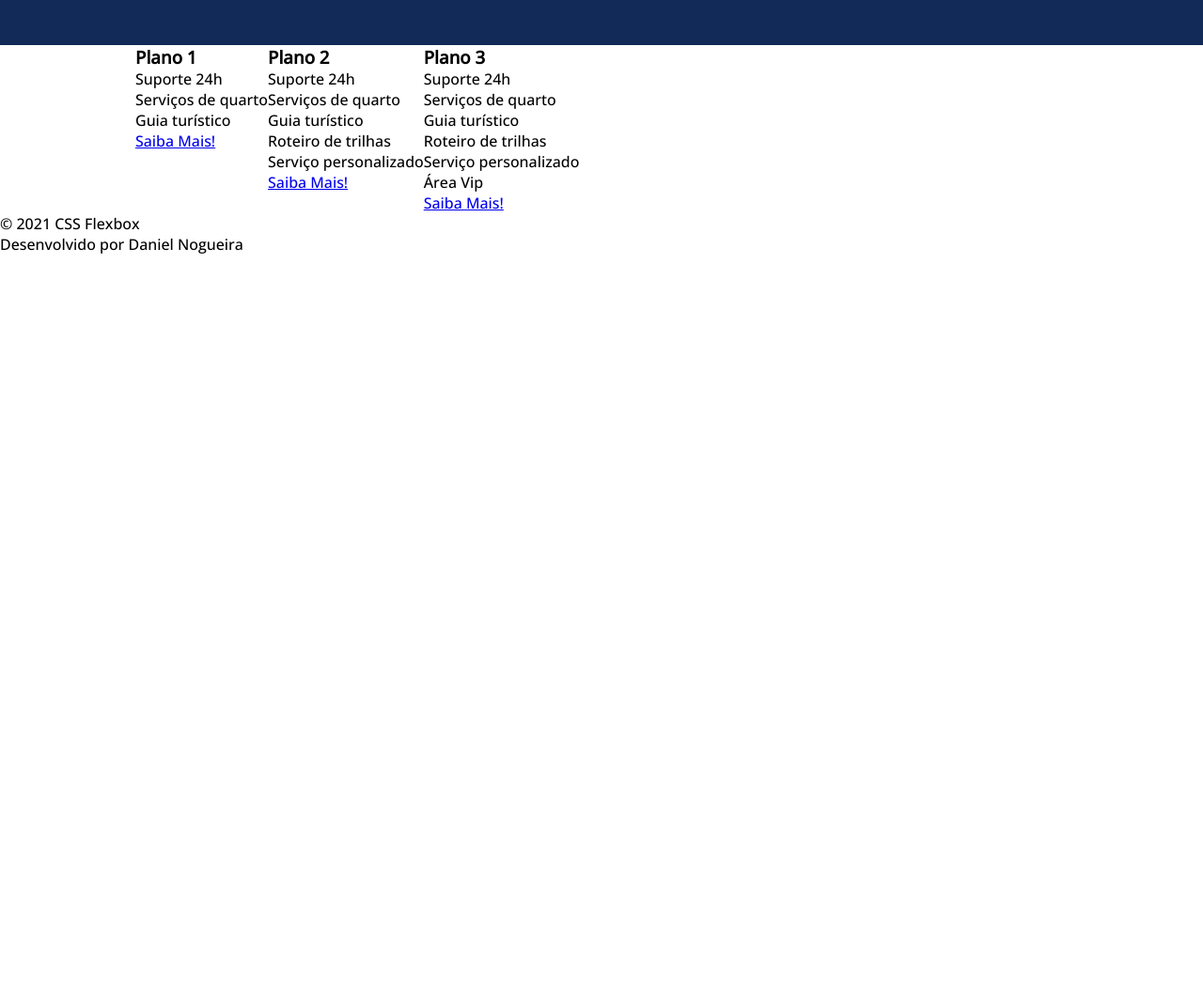
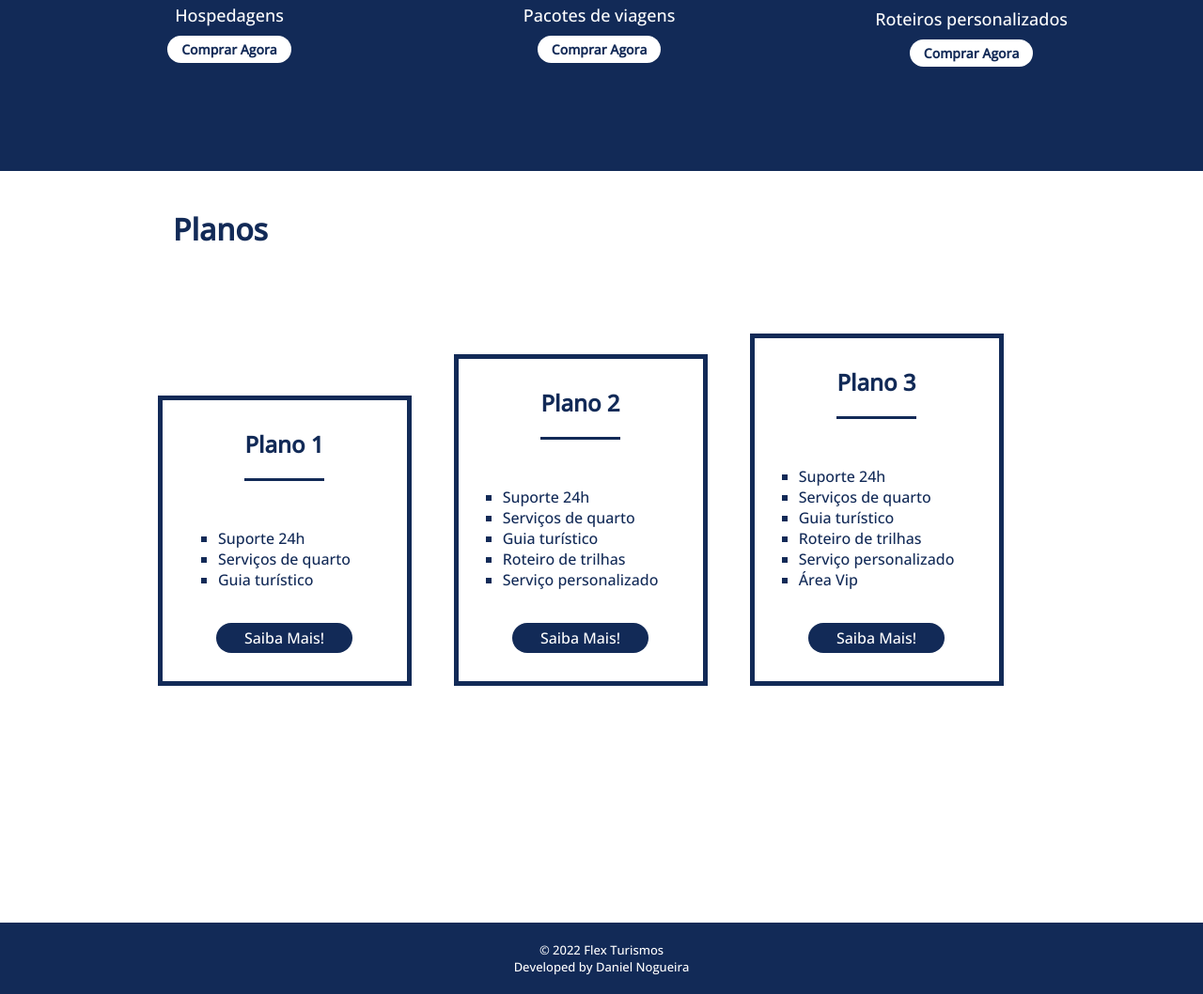
Before and after one commit to udanielnogueira/projeto-front-end-002, a plain HTML site: page index.html in a window 1280 px wide. Shown: the part 1700-2758 px from the top of the page at 94% size. Before the commit the page ends 1971 px from the top, so only its background shows below. Drawn offline with nearby package versions, Linux system fonts and the light colour scheme.

Commit message:
Update file

```diff
--- a/index.html
+++ b/index.html
@@ -78,8 +78,11 @@
     </div>
 
     <!--Bloco 4 da landing page-->
-    <div class="flex-container">
-        <div>
+    <div class="flex-container" id="planos">
+        <div><h2>Planos</h2></div>
+
+        <div class="lista-planos">
+            <div class="item-plano">
                 <h3>Plano 1</h3>
                 <ul>
                     <li>Suporte 24h</li>
@@ -89,7 +92,7 @@
                 <a href="#">Saiba Mais!</a>
             </div>
 
-        <div>
+            <div class="item-plano">
                 <h3>Plano 2</h3>
                 <ul>
                     <li>Suporte 24h</li>
@@ -101,7 +104,7 @@
                 <a href="#">Saiba Mais!</a>
             </div>
 
-        <div>
+            <div class="item-plano">
                 <h3>Plano 3</h3>
                 <ul>
                     <li>Suporte 24h</li>
@@ -114,10 +117,15 @@
                 <a href="#">Saiba Mais!</a>
             </div>
         </div>
+    </div>
 
     <footer>
-        <p>&copy; 2021 CSS Flexbox</p>
-        <p>Desenvolvido por Daniel Nogueira</p>
+        <div class="flex-container">
+            <div class="lista-footer">
+                <p>&copy; 2022 Flex Turismos</p>
+                <p>Developed by Daniel Nogueira</p>
+            </div>
+        </div>
     </footer>
 </body>
 </html>
--- a/style.css
+++ b/style.css
@@ -79,6 +79,7 @@ header .menu{
     flex-direction: row-reverse;
     align-items: center;
     justify-content: space-between;
+    margin-bottom: 150px;
 }
 #quem-somos h2{
     font-size: 32px;
@@ -117,20 +118,21 @@ header .menu{
 #servicos h2{
     color: #fff;
     font-size: 32px;
-    margin-bottom: 20px;
+    margin-bottom: 90px;
+    font-weight: 500;
 }
 .list-servicos{
     display: flex;
-    justify-content: space-around;
+    justify-content: space-between;
 }
 .list-servicos .item-servico{
     text-align: center;
 }
 .item-servico p{
     color: white;
-    margin: 10px;
-    font-weight: 600;
-    font-size: 20px;
+    margin-top: 20px;
+    font-weight: 500;
+    font-size: 18px;
 }
 .item-servico a{
     width: 220px;
@@ -139,9 +141,100 @@ header .menu{
     height: 50px;
     text-align: center;
     margin-top: 20px;
-    padding: 5px 10px;
+    padding: 5px 15px;
     color: #122a57;
     text-decoration: none;
     line-height: 50px;
-    font-size: 16px;
+    font-size: 14px;
+    font-weight: 700;
 }
+
+.item-servico img{
+    width: 80%;
+    margin: auto;
+
+}
+
+/*Parte 6*/
+#planos{
+    flex-direction: column;
+    min-height: 100vh;
+}
+
+#planos h2{
+    color: #122a57;
+    font-size: 32px;
+    margin: 40px;
+}
+
+.lista-planos{
+    display: flex;
+    align-items: flex-end;
+    justify-content: center;
+    margin-top: 50px;
+}
+
+.item-plano{
+    flex: 1;
+    border: 5px solid #122a57;
+    margin-right: 20px;
+    max-width: 200px;
+    margin-right: 45px;
+    padding: 30px;
+    display: flex;
+    flex-direction: column;
+    justify-content: center;
+    align-items: center;
+}
+
+.item-plano h3{
+    font-size: 24px;
+    margin-bottom: 50px;
+    display: flex;
+    flex-direction: column;
+    color: #122a57;
+}
+
+.item-plano h3::after{
+    content: "";
+    background-color: #122a57;
+    width: 100%;
+    height: 3px;
+    margin-top: 20px;
+}
+
+.item-plano ul{
+    margin-bottom: 35px;
+    list-style: square;
+    color: #122a57;
+}
+
+.item-plano a{
+    list-style: none;
+    text-decoration: none;
+    color: white;
+    background-color: #122a57;
+    padding: 5px 30px;
+    border-radius: 30px;
+}
+
+footer{
+    background-color: #122a57;
+    color: white;
+}
+
+.lista-footer{
+    display: flex;
+    align-items: center;
+    justify-content: center;
+    flex-direction: column;
+    margin: auto;
+    padding: 20px;
+}
+
+.lista-footer p{
+    font-size: 13px;
+    font-weight: 500;
+}
+
+/*Mobile*/
```
Lines whose indentation alone changed are shown as unchanged.
